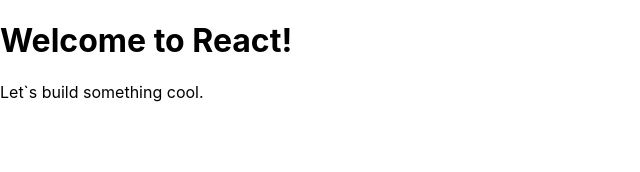
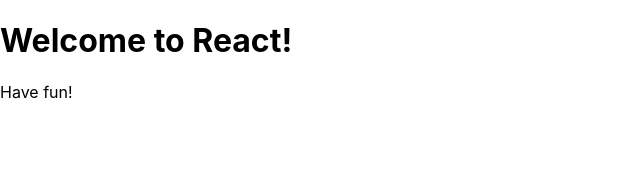
Before and after one commit to Adriantutuianu/react-course, a React (Create React App) app: page / in a window 1280 px wide. Shown: the top 172 px of the page, without its empty margins (0-640 px from the left). Built offline with nearby package versions, Linux system fonts and the light colour scheme.

Commit message:
Props message

```diff
--- a/src/index.js
+++ b/src/index.js
@@ -7,13 +7,13 @@ function Hello(props) {
   return (
     <div>
       <h1>Welcome to {props.library}!</h1>
-      <p>Let`s build something cool.</p>
+      <p>{props.message}</p>
     </div>
   );
 }
 
 ReactDOM.render(
   // React.createElement("h1", null, "Hello!"),
-  <Hello library="React" />,
+  <Hello library="React" message="Have fun!" />,
   document.getElementById("root")
 );
```
